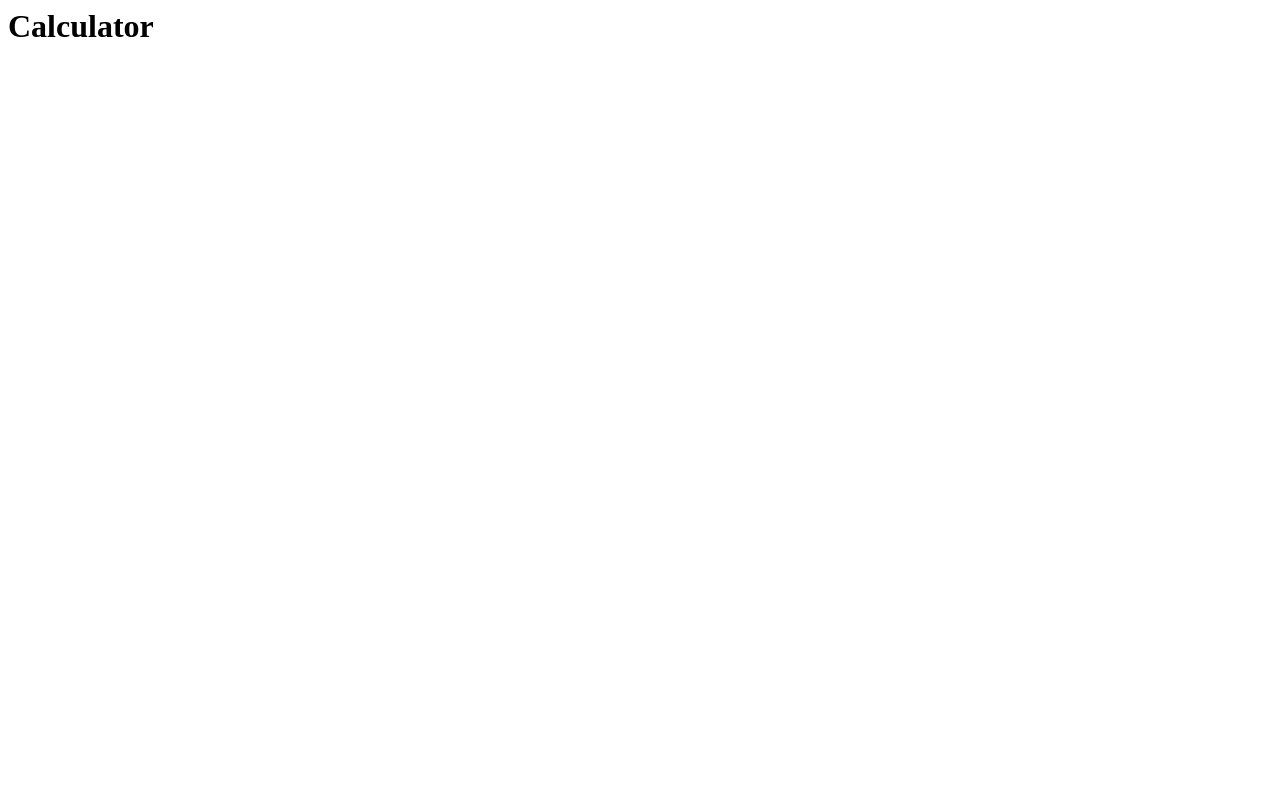
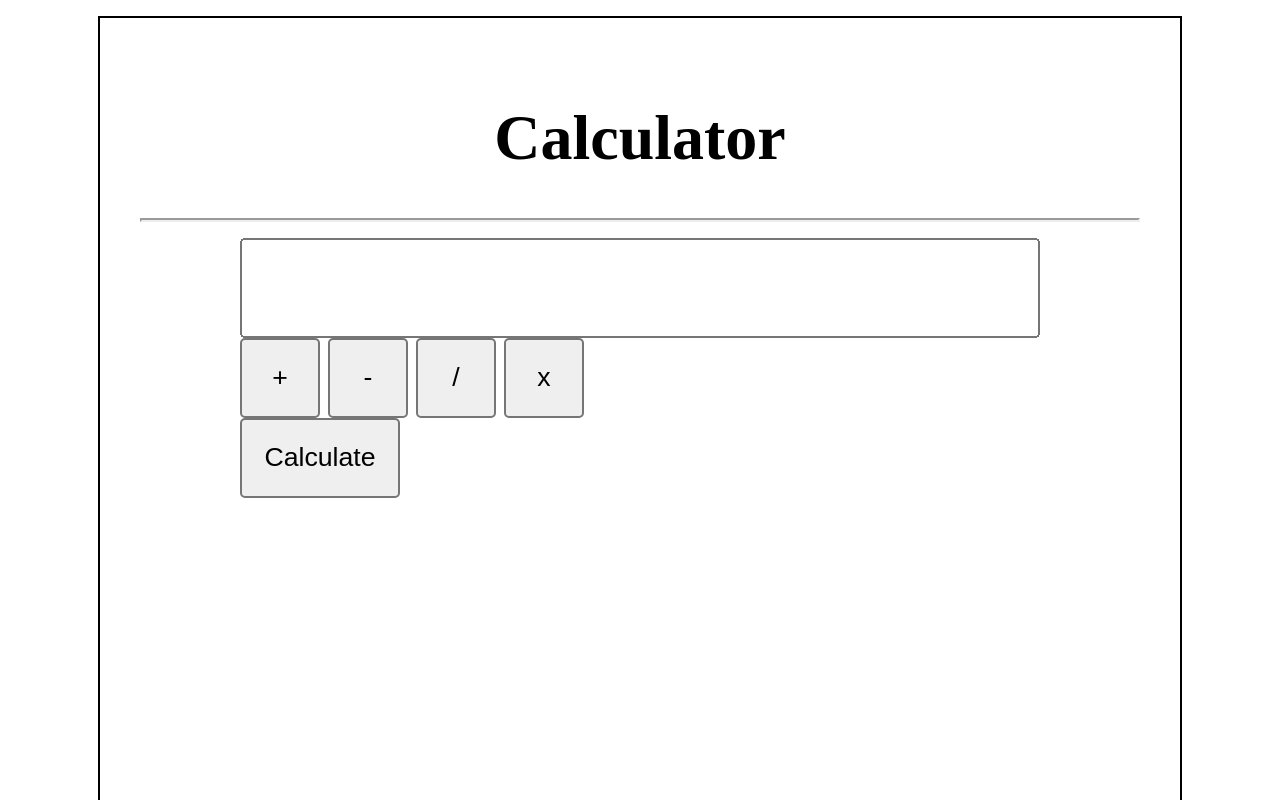
Before and after one commit to Nathicana/Calculator, a plain HTML site: page index.html in a window 1280 px wide. Drawn offline with Linux system fonts and the light colour scheme.

Commit message:
Calculator !
sgdrgsdg

```diff
--- a/Scripts/index.js
+++ b/Scripts/index.js
@@ -0,0 +1,38 @@
+$(document).ready(function(){
+
+
+var result = 0;
+
+	$("#plus").click(function(){
+		var numbers = $("#numbers").val();
+
+		$("#numbers").val(numbers + "+");
+	});
+
+
+
+	$("#minus").click(function(){
+		var numbers = $("#numbers").val();
+
+		$("#numbers").val(numbers + "-");
+	});
+
+	$("#divide" ).click(function(){
+		var numbers = $("#numbers").val();
+
+		$("#numbers").val(numbers + "/");
+	});
+
+	$("#multiply" ).click(function(){
+		var numbers = $("#numbers").val();
+
+		$("#numbers").val(numbers + "*");
+	});
+
+	$("#calculate").click(function(){
+		var numbers = $("#numbers").val();
+
+		alert(eval(numbers));
+	});
+
+})
--- a/css/style.css
+++ b/css/style.css
@@ -1,8 +1,38 @@
-.box{
-border: 1px solid pink;
+#box{
+border: 1px solid black;
 width: 500px;
+height: 500px;
 padding: 20px;
 text-align: center;
 margin-left: auto;
 margin-right: auto;
 }
+
+#numbers{
+width: 400px;
+height: 50px;
+}
+
+.operators{
+width: 400px;
+margin-left: auto;
+margin-right: auto;
+text-align: left;
+}
+
+html{
+	zoom:2;
+}
+
+button{
+height: 40px;
+width: 40px;
+
+
+}
+
+#calculate{
+height:40px;
+width: 80px;
+
+}
--- a/index.html
+++ b/index.html
@@ -2,16 +2,31 @@
 
 <head>
 <title>Calculator</title>
-<link rel="stylesheet" type="test/css" href="css/style.css">
-<script scr="Scripts/jquery-3.1.1.slim.js"></script>
+<link rel="stylesheet" type="text/css" href="css/style.css">
+<script src="Scripts/jquery-3.1.1.slim.js"></script>
 <script src="Scripts/index.js"></script>
 </head>
 
 
 <body>
 
-<div class="box">
-<h1>Calculator</h1>
+
+
+<div id="box">
+	<h1>Calculator</h1>
+	<hr>
+
+	<input type="text" id="numbers">
+		<div class="operators">
+			<button id="plus">+</button>
+			<button id="minus">-</button>
+			<button id="divide">/</button>
+			<button id="multiply">x</button>
+		</div>
+
+			<div class="operators">
+			<button id="calculate"> Calculate </button>
+			</div>
 
 
 </div>
@@ -27,5 +42,7 @@
 
 
 
+
+
 </body>
 </html>
```
